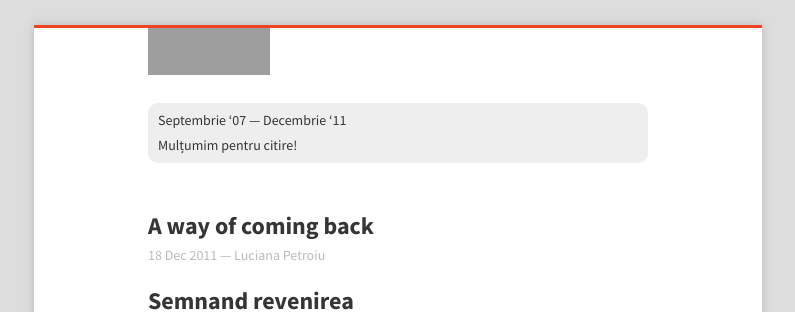
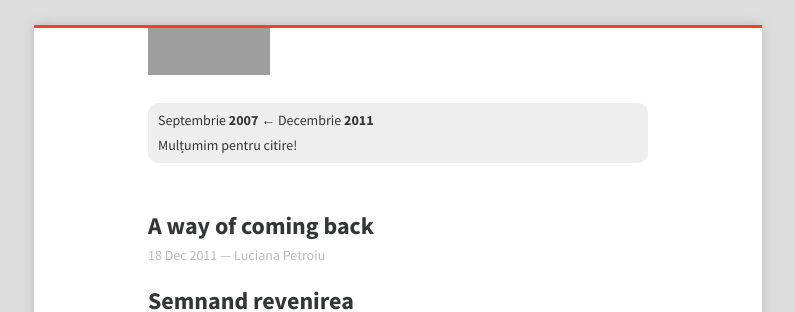
Before and after one commit to evno/evno.github.io, a Jekyll site: the page built from index.html, in a window 1280 px wide and 900 px high. Shown: the top 312 px of the window, without its empty margins (242-1037 px from the left). Built offline with Jekyll 4.4.1, drawn with Linux system fonts in a browser that asks for light colours; grey boxes are pictures that could not be loaded.

Commit message:
update content

```diff
--- a/_layouts/default.html
+++ b/_layouts/default.html
@@ -40,7 +40,7 @@
             </script>
         </div>
         <div class="msg">
-            <p>Septembrie ‘07 &mdash; Decembrie ‘11</p>
+            <p>Septembrie <strong>2007</strong> &larr; Decembrie <strong>2011</strong></p>
             <p>Mulțumim pentru citire!</p>
         </div>
     </div>
--- a/_layouts/post.html
+++ b/_layouts/post.html
@@ -40,7 +40,7 @@
             </script>
         </div>
         <div class="msg">
-            <p>Septembrie ‘07 &mdash; Decembrie ‘11</p>
+            <p>Septembrie <strong>2007</strong> &larr; Decembrie <strong>2011</strong></p>
             <p>Mulțumim pentru citire!</p>
         </div>
     </div>
```
